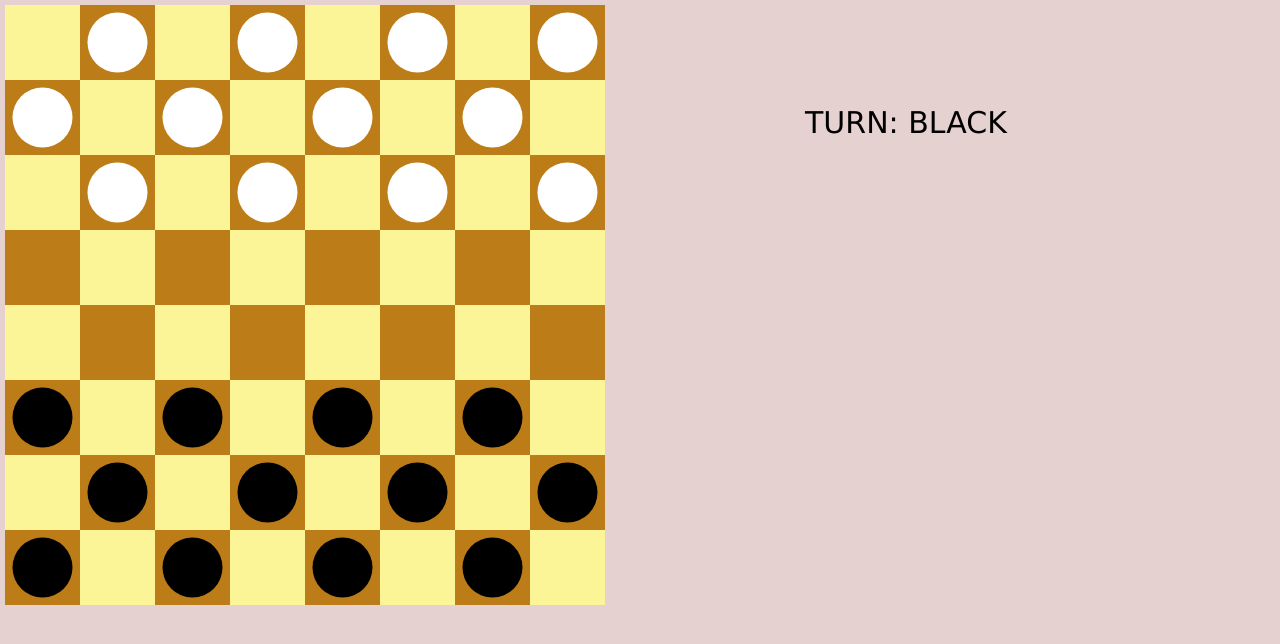
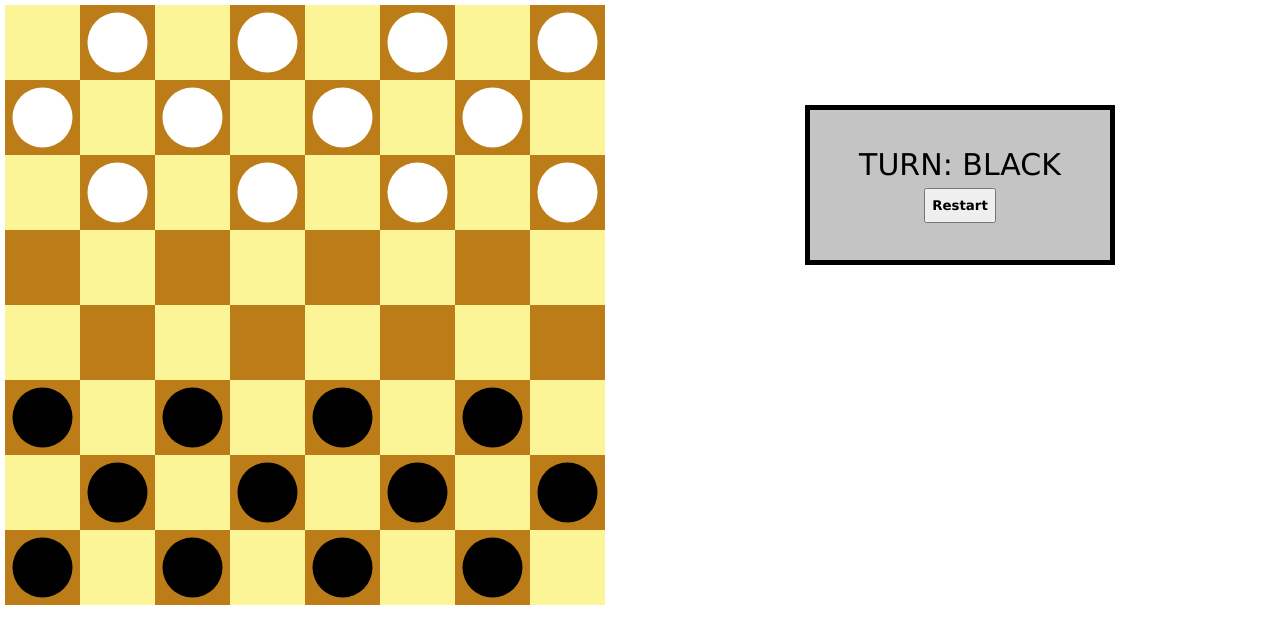
Before and after one commit to danielhoshi/Draughts, a plain HTML site: page index.html in a window 1280 px wide. Drawn offline with Linux system fonts and the light colour scheme.

Commit message:
README modified and Restart button included

```diff
--- a/index.html
+++ b/index.html
@@ -11,8 +11,12 @@
 		<canvas></canvas>
 		<div id = 'board'></div>
 		<div id = 'msgs'>
-			TURN:
-			<span id='turn'></span>
+			<div id='msgsContent'>
+				<span id='turnMsg'>TURN:</span>
+				<span id='turn'></span>
+				<br>
+				<input id='btnRestart' type='button' value='Restart'>
+			</div>
 		</div>
 	</div>
 	<script src="board.js" type="text/javascript"></script>
--- a/main.js
+++ b/main.js
@@ -153,3 +153,7 @@ document.getElementById('board').addEventListener('click', function(event) {
 	var col = Math.floor(posX / 75);
 	handleClick(row, col);
 });
+
+document.getElementById('btnRestart').addEventListener('click', function(event){
+	window.location.reload();
+});
--- a/style.css
+++ b/style.css
@@ -1,6 +1,5 @@
 body{
 	margin:5px;
-	background-color: #E6D1D1;
 }
 
 #board {
@@ -21,4 +20,21 @@ body{
 	top: 100px;
 	font-family: verdana;
 	font-size: 30px;
+	border-style: solid;
+	border-width: 5px;
+	width: 300px;
+	height: 150px;
+	text-align: center;
+	display: inline-flex;
+	background-color: #C4C4C4;
 }
+
+#msgsContent{
+	margin: auto;
+}
+
+#btnRestart{
+	height: 35px;
+	font-family: verdana;
+	font-weight: bold;
+}
```
Also changed, not shown: 1 other file.
